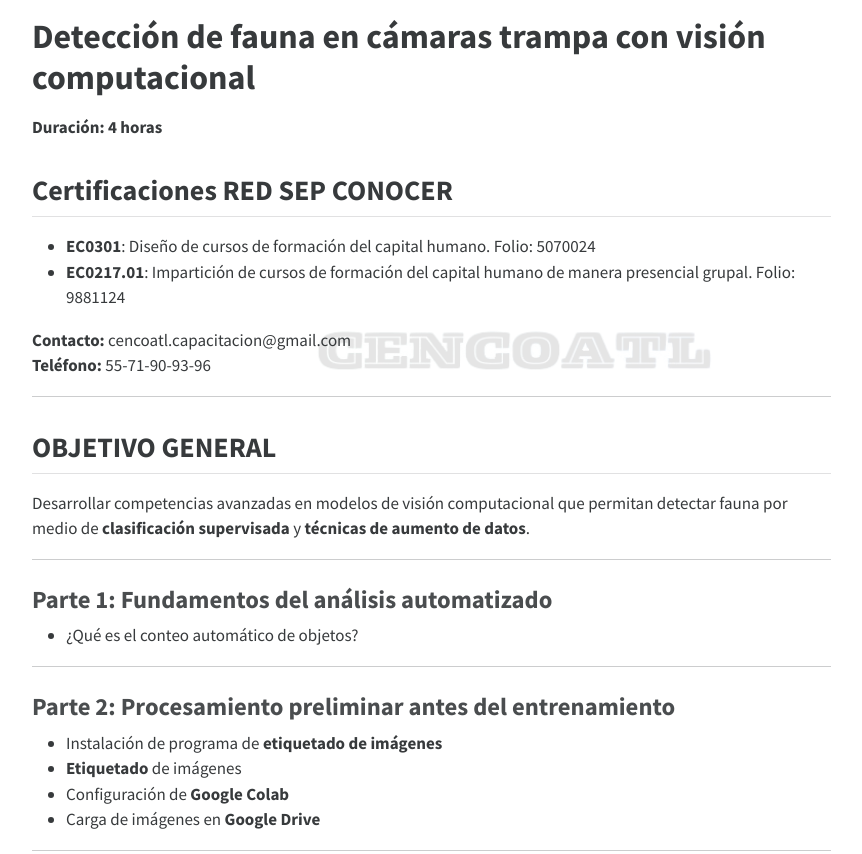
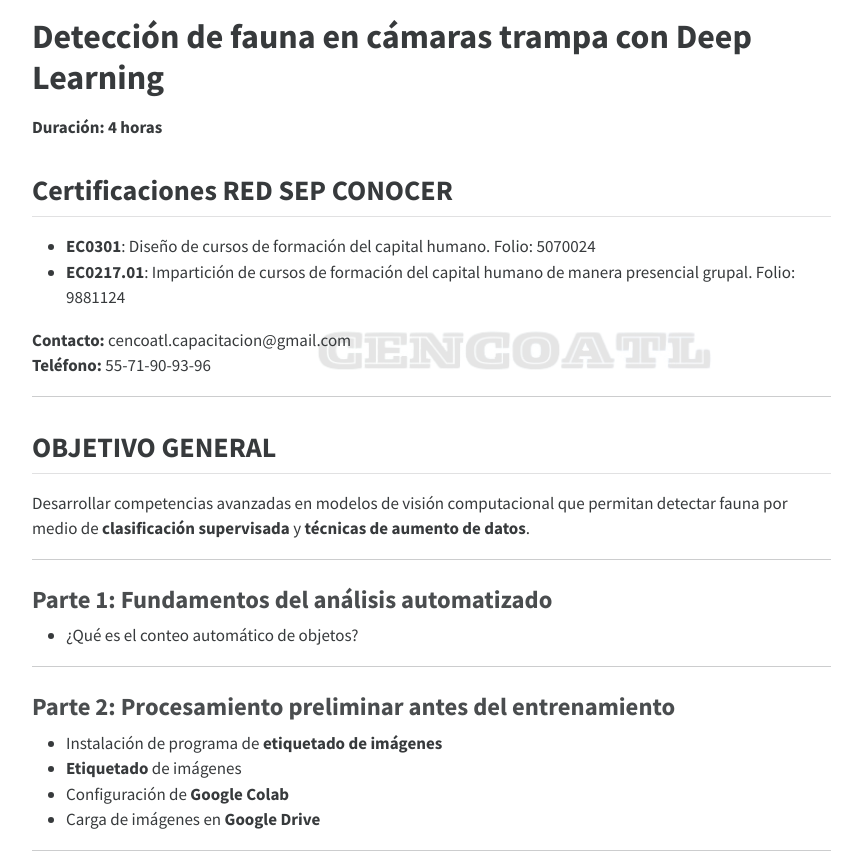
Before and after one commit to AlbertoCat/Temarios, a plain HTML site: page temarios/Conteo_Mamíferos.html in a window 1280 px wide. Shown: the top 854 px of the page, without its empty margins (136-998 px from the left). Drawn offline with Linux system fonts and the light colour scheme.

Commit message:
Update Conteo_Mamíferos.html

```diff
--- a/temarios/Conteo_Mamíferos.html
+++ b/temarios/Conteo_Mamíferos.html
@@ -142,7 +142,7 @@ document.addEventListener('copy', function(e) {
 
 <header id="title-block-header" class="quarto-title-block default">
 <div class="quarto-title">
-<h1 class="title">Detección de fauna en cámaras trampa con visión computacional</h1>
+<h1 class="title">Detección de fauna en cámaras trampa con Deep Learning</h1>
 </div>
 
 
```
